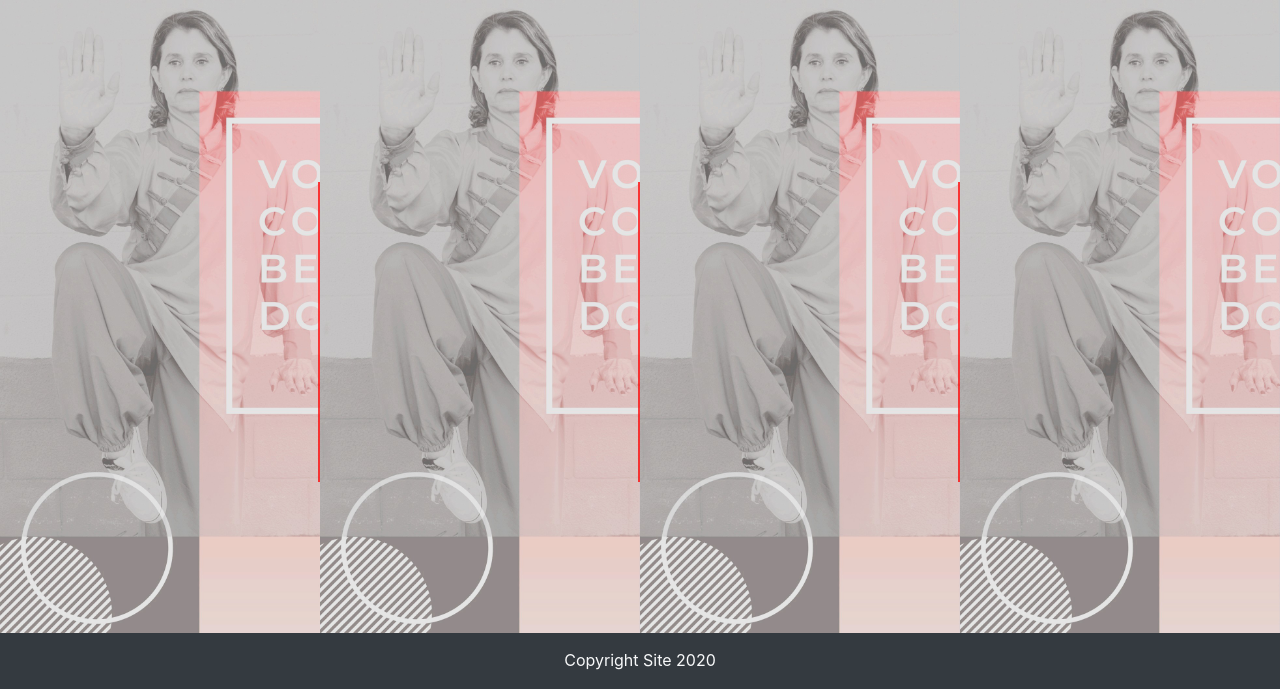
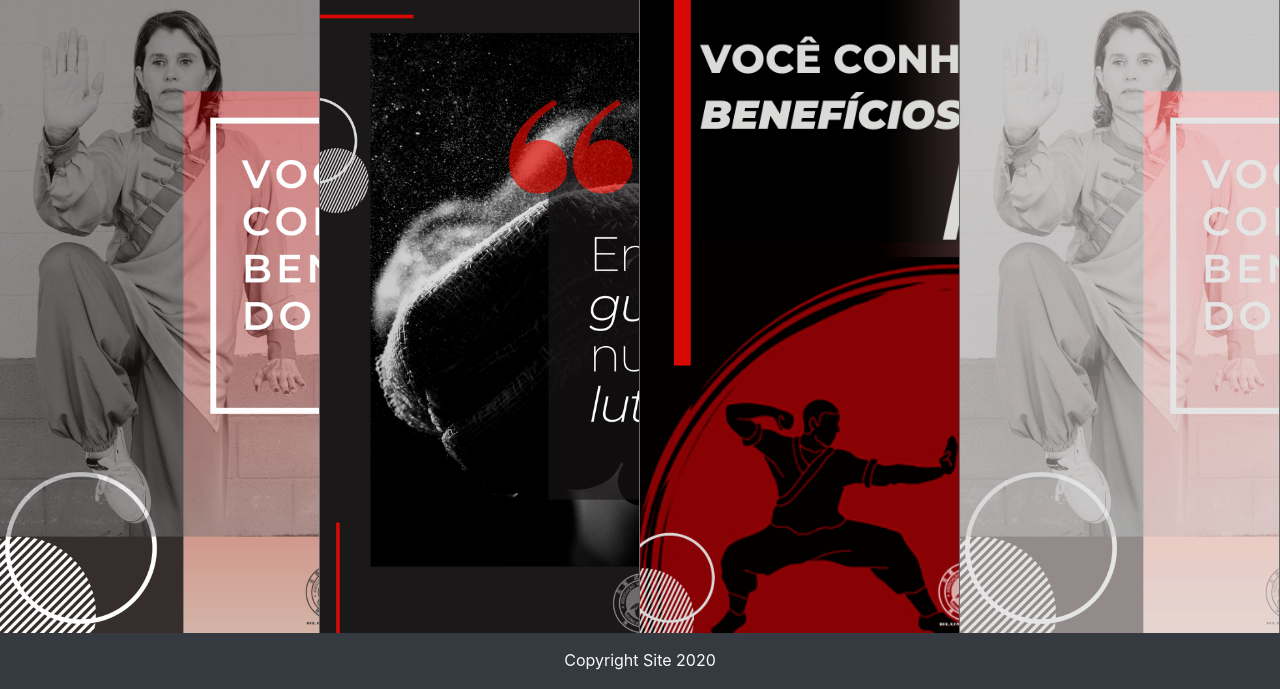
Before and after one commit to MarcoBoldaVi/Assoc-mei-li, a plain HTML site: page _html/index.html in a window 1280 px wide. Shown: the part 111-800 px from the top of the page. Drawn offline with Linux system fonts and the light colour scheme.

Commit message:
no message

```diff
--- a/_estilos/custom.css
+++ b/_estilos/custom.css
@@ -1,16 +1,11 @@
-/*
-body{
-    background-image: url(../_imagens/poster_1_beneficios_fundo.jpg);
-    background-size: cover;
-}
-*/
 .color_gradiente{
     background: -webkit-linear-gradient(95deg, rgba(29, 29, 29, 0.91), rgba(216, 188, 168, 0.29)) !important;
     background: -o-linear-gradient(95deg, rgba(29, 29, 29, 0.91), rgba(216, 188, 168, 0.29))!important;
     background: linear-gradient(0deg, rgb(0, 0, 0), rgba(0, 0, 0, 0.57)) !important;
 }
 #logo{
-    width: 80px;
+    width: 9.0vh;
+
 }
 #page-top{
     margin-top: 11.5vh;
@@ -22,6 +17,7 @@ nav{
     background-color: rgba(95, 94, 94, 0.94);
     height: 83.4vh;
 }
+
 .border-style{
     border: solid;
     border-top: 0px;
@@ -48,56 +44,128 @@ nav{
 }
 
 
-#modal_1{
-    background-image: url(../_imagens/poster_1_beneficios_fundo.jpg);
+/* DIV 1  inicio */
+.bgImg{
+    margin: -0% -5% -0% -5%;
+    height: 100%;
     background-size: cover;
+    opacity: 1;
+    transition-duration: 1s;
 }
-#modal_1:hover {
-    transform: scale(1.1);
-    transition-duration: 2s;
-/*    display: "Tai Chi Chuan Yang Simplificado"; */
+
+.bgImg:hover{
+    transform: scale(1.05);
+    transition-duration: 1s;
 }
-#modal_1_texto{
-    margin-top: 400px;
+
+.modalidades{
+    position: relative;
+    overflow: hidden;
+}
+
+#modal_1:before{
+    opacity: 0;
+    content: 'Tai Chi Chuan Yang Simplificado';
+    margin-top: 50%;
+    margin-left: 5%;
+    width: 90%;
+    height: 250px;
+    position: absolute;
     padding:10px;
+    padding-top: 50px;
     font-family:Arial;
     text-align:center;
     color:white;
-    opacity:0;
-    transition: opacity .2s linear;
-    background-color:rgba(0,0,0,.7);
+    background-color:rgba(5, 5, 5, 0.3);
+    z-index: 1;
+    transition: all 1s;
 }
-#modal_1:hover #modal_1_texto{
+#modal_1:hover:before{
+    transition: opacity 1s ;
+    opacity: 1;
+}
+.bgImg1{
+    background-image: url(../_imagens/poster_1_beneficios.jpg);
+}
+
+#modal_2:before{
+    opacity: 0;
+    content: 'Tai Chi chuan Yang tradicional';
+    margin-top: 50%;
+    margin-left: 5%;
+    width: 90%;
+    height: 250px;
+    position: absolute;
+    padding:10px;
+    padding-top: 50px;
+    font-family:Arial;
+    text-align:center;
+    color:white;
+    background-color:rgba(5, 5, 5, 0.3);
+    z-index: 1;
+    transition: all 1s;
+}
+#modal_2:hover:before{
+    transition: opacity 1s ;
+    opacity: 1;
+}
+.bgImg2{
+    background-image: url(../_imagens/Poster_2_n_pare.jpg);
+}
+
+
+
+
+#modal_3:before{
+    opacity: 0;
+    content: 'Kung Fu wushu moderno Mãos do Norte';
+    margin-top: 50%;
+    margin-left: 5%;
+    width: 90%;
+    height: 250px;
+    position: absolute;
+    padding:10px;
+    padding-top: 50px;
+    font-family:Arial;
+    text-align:center;
+    color:white;
+    background-color:rgba(5, 5, 5, 0.3);
+    z-index: 1;
+    transition: all 1s;
+
+}
+#modal_3:hover:before{
+    transition: opacity 1s ;
     opacity: 1;
 }
 
-#modal_2{
-    background-image: url(../_imagens/poster_1_beneficios_fundo.jpg);
-    background-size: cover;
-
-}
-#modal_2:hover{
-    transform: scale(1.1);
-    transition-duration: 2s;
-    content: "Tai Chi chuan Yang tradicional";
+.bgImg3{
+    background-image: url(../_imagens/poster_3.png);
 }
 
-#modal_3{
+#modal_4:before{
+    opacity: 0;
+    content: "Kung Fu Fei Hok Phai estilo tradicional Mãos do Sul";
+    margin-top: 50%;
+    margin-left: 5%;
+    width: 90%;
+    height: 250px;
+    position: absolute;
+    padding:10px;
+    padding-top: 50px;
+    font-family:Arial;
+    text-align:center;
+    color:white;
+    background-color:rgba(5, 5, 5, 0.3);
+    z-index: 1;
+    transition: all 1s;
+}
+#modal_4:hover:before{
+    transition: opacity 1s ;
+    opacity: 1;
+}
+.bgImg4{
     background-image: url(../_imagens/poster_1_beneficios_fundo.jpg);
-    background-size: cover;
-}
-#modal_3:hover{
-    transform: scale(1.1);
-    transition-duration: 2s;
-    content: "Kung Fu wushu moderno Mãos do Norte";
 }
 
-#modal_4{
-    background-image: url(../_imagens/poster_1_beneficios_fundo.jpg);
-    background-size: cover;
-}
-#modal_4:hover{
-    transform: scale(1.1);
-    transition-duration: 2s;
-    content: "Kung Fu Fei Hok Phai estilo tradicional Mãos do Sul";
-}
+/* DIV 1  fim */
--- a/_html/index.html
+++ b/_html/index.html
@@ -58,10 +58,10 @@
     <div class="content container-fluid">
 <!-- Div 1 -->
         <div id="conteudo" class="row ">
-            <div id="modal_1" class="col-3"><div id="modal_1_texto"> Tai Chi Chuan Yang Simplificado</div></div>
-            <div id="modal_2" class="col-3 modal_border"></div>
-            <div id="modal_3" class="col-3 modal_border"></div>
-            <div id="modal_4" class="col-3 modal_border"></div>
+            <div id="modal_1" class="modalidades col-3 modal_border"> <div class="bgImg bgImg1"></div> </div>
+            <div id="modal_2" class="modalidades col-3 modal_border"><div class="bgImg bgImg2"></div> </div>
+            <div id="modal_3" class="modalidades col-3 modal_border"><div class="bgImg bgImg3"></div> </div>
+            <div id="modal_4" class="modalidades col-3 modal_border"><div class="bgImg bgImg4"></div> </div>
         </div>
 
 <!--
```
